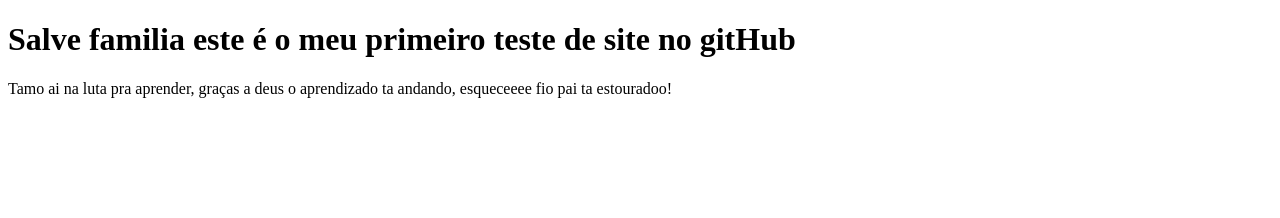
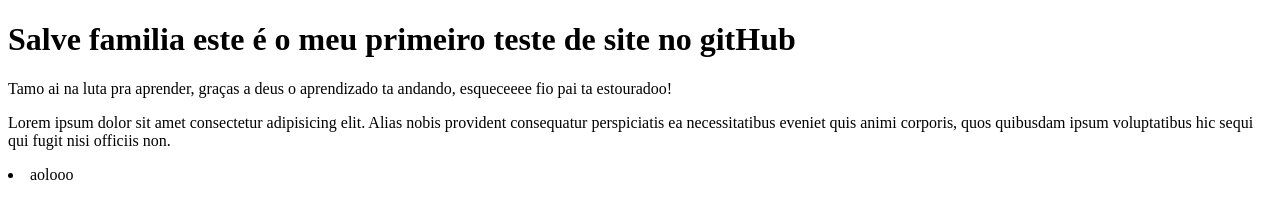
Before and after one commit to 0wanadi/Teste-ola-mundo, a plain HTML site: page Site teste/index.html in a window 1280 px wide. Drawn offline with Linux system fonts and the light colour scheme.

Commit message:
Criação de mais um paragrafo
dasdasds

```diff
--- a/Site teste/index.html
+++ b/Site teste/index.html
@@ -13,5 +13,12 @@
     <p>
         Tamo ai na luta pra aprender, graças a deus o aprendizado ta andando, esqueceeee fio pai ta estouradoo!
     </p>
+    <p>
+        Lorem ipsum dolor sit amet consectetur adipisicing elit. Alias nobis provident consequatur perspiciatis ea necessitatibus eveniet quis animi corporis, quos quibusdam ipsum voluptatibus hic sequi qui fugit nisi officiis non.
+
+    </p>
+    <li>
+        aolooo
+    </li>
 </body>
 </html>
```
